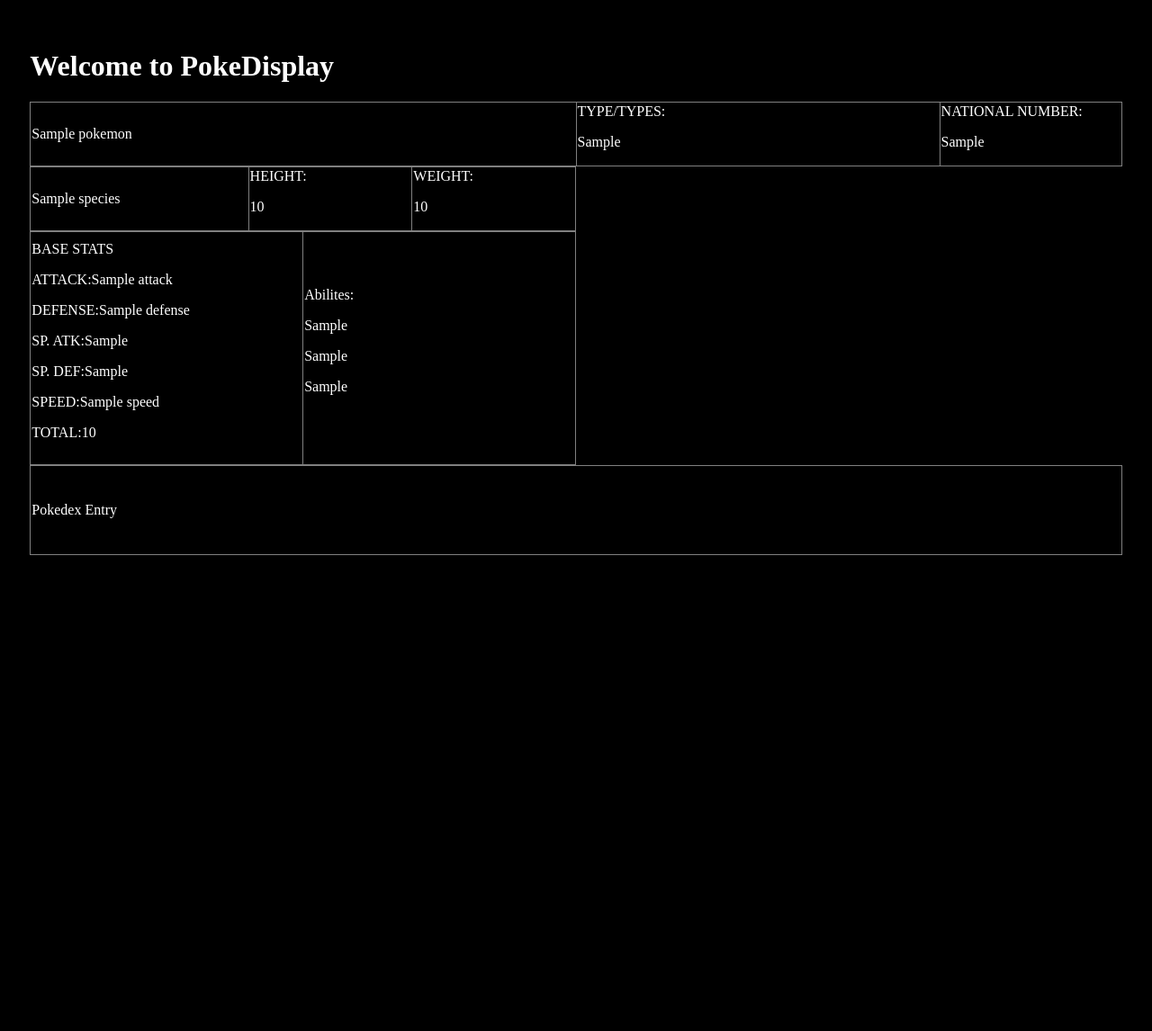
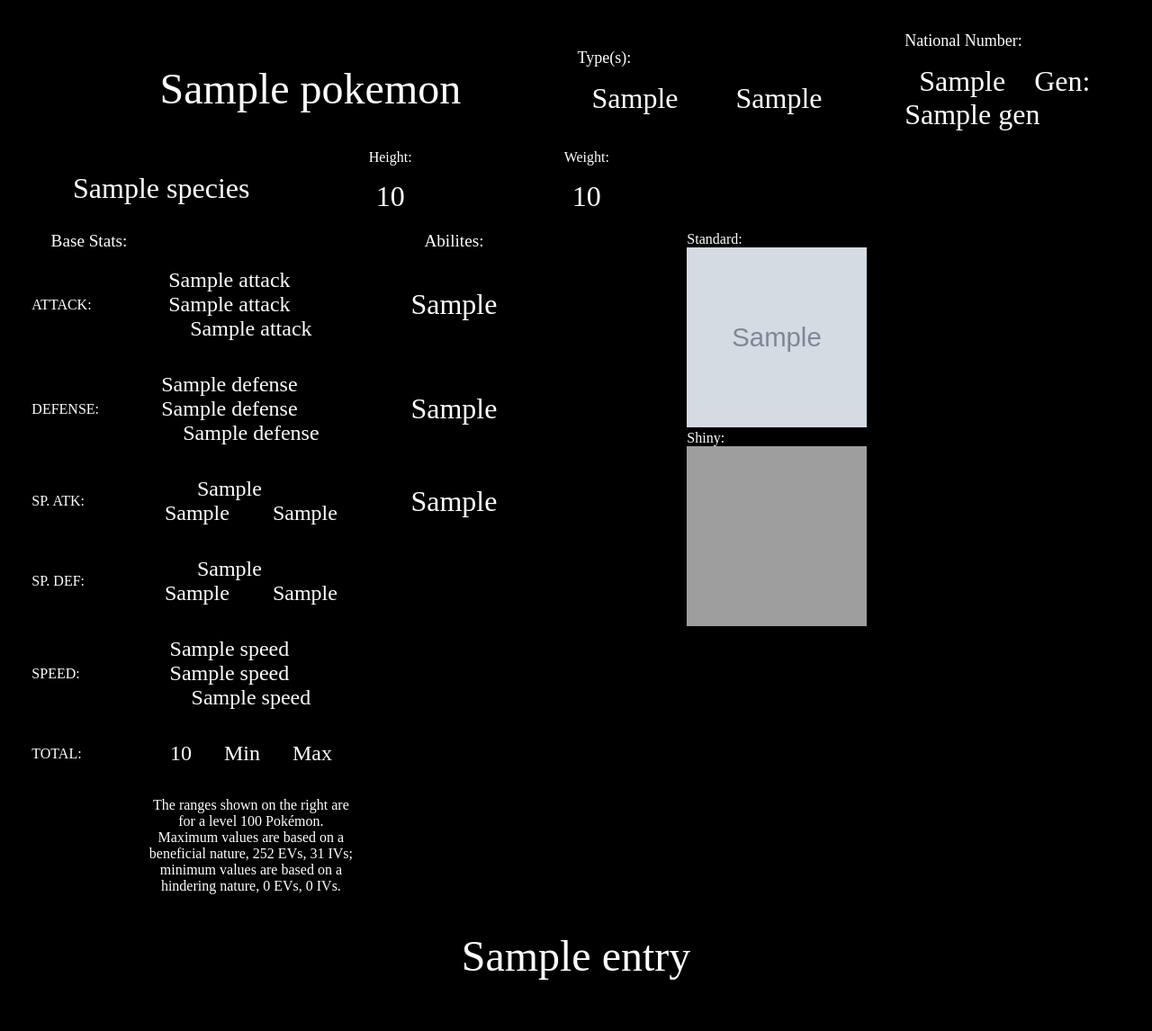
Before and after one commit to JoeRoybal/PokeDisplay, a Flask app: template templates/index.html in a window 1280 px wide. Shown: the whole page at 90% size. Before the commit the page ends 617 px from the top, so only its background shows below. Run offline with Flask 2, Linux system fonts and the light colour scheme; the template is opened without the code that fills it: most values are stand-ins (such as "Sample title", 1, 10 or a date in 2020); grey boxes marked "Sample" are stand-in pictures; parts of the project's set-up code (start-up, migrations or seed data) failed here and were passed over; grey boxes are pictures that could not be loaded.

Commit message:
updates, to many to list <3

```diff
--- a/gather.py
+++ b/gather.py
@@ -6,6 +6,23 @@
 with open('PokeDex.json') as f:
     PokeDex = json.load(f)
 nationalNo = random.randint(1, 898)
+genNum=0
+if 1 <= nationalNo <= 151:
+    genNum=1
+elif 152 <= nationalNo <= 251:
+    genNum = 2
+elif 252 <= nationalNo <= 386:
+    genNum = 3
+elif 387 <= nationalNo <= 493:
+    genNum = 4
+elif 494 <= nationalNo <= 649:
+    genNum = 5
+elif 650 <= nationalNo <= 721:
+    genNum = 6
+elif 722 <= nationalNo <= 809:
+    genNum = 7
+else:
+    genNum=8
 key_list = list(PokeDex.keys())
 value_list = list(PokeDex.values())
 for i in range(0, len(key_list)):
@@ -13,6 +30,7 @@
 
 pokedexnum = key_list.index(nationalNo)
 pokemon = value_list[pokedexnum]
+print("Pokemon: {} from gather.py".format(pokemon))
 URL = "https://pokemondb.net/pokedex/"+pokemon.split()[0]
 page = requests.get(URL)
 soup = BeautifulSoup(page.content, "html.parser")
@@ -21,18 +39,18 @@
 name = main.find("h1").text
 pokedexData = main.find(class_="vitals-table").text
 baseStats = main.find(class_="grid-col span-md-12 span-lg-8").text
+entry = main.find(class_="cell-med-text").text
+
 # needs reformating, not sure if it will be included yet...
 typeDefenses = main.find(class_="resp-scroll text-center").text
-img = "<a href=\"http://pokemondb.net/pokedex/"+pokemon.lower() + \
-    "\"><img src=\"https://img.pokemondb.net/sprites/home/normal/" + \
-    pokemon.lower()+".png\" alt="+pokemon+"></a>"
-shinyImg = "<a href=\"http://pokemondb.net/pokedex/"+pokemon.lower()+"\"><img src=\"https://img.pokemondb.net/sprites/home/shiny/" + \
-    pokemon.lower()+".png\" alt=\""+pokemon+"\"></a>"
+
+standard = "https://img.pokemondb.net/sprites/home/normal/"+pokemon.lower().split()[0]+".png"
+shiny = "https://img.pokemondb.net/sprites/home/shiny/"+pokemon.lower().split()[0]+".png"
 
 
 typeBegin = pokedexData.find('Type')
 typeEnd = pokedexData.find('Species')
-typeTypes = pokedexData[typeBegin+6:typeEnd-3]
+typeTypes = pokedexData[typeBegin+6:typeEnd-3].split()
 
 speciesBegin = pokedexData.find('Species')
 speciesEnd = pokedexData.find('Height')
--- a/main.py
+++ b/main.py
@@ -1,15 +1,23 @@
 from flask import Flask, render_template
 import gather
+import time, sched
+import os
+import multiprocessing
 
 app = Flask(__name__)
 
+#TODO:
+# have the page reload every minute?
+# add evolutions
+# use arrow keys to go forward and backward in the dex
+# .
 
 @app.route('/')     # main URL page
 def index():
+    img = gather.standard
+    shiny = gather.shiny
     nationalNo = gather.nationalNo
     pokemon = gather.pokemon
-    img = gather.img
-    shinyImg = gather.shinyImg
     typeTypes = gather.typeTypes
     species = gather.species
     height = gather.height
@@ -24,12 +32,12 @@
     spDef = gather.spDef
     speed = gather.speed
     total = gather.total
+    entry = gather.entry
+    gen = gather.genNum
 
     return render_template('index.html',
                            nationalNo=nationalNo,
                            pokemon=pokemon,
-                           img=img,
-                           shinyImg=shinyImg,
                            typeTypes=typeTypes,
                            species=species,
                            height=height,
@@ -43,8 +51,30 @@
                            spAtk=spAtk,
                            spDef=spDef,
                            speed=speed,
-                           total=total)
+                           img=img,
+                           shiny = shiny,
+                           total=total,
+                           entry=entry,
+                           gen=gen)
 
+def pokemonUpdate():
+    s = sched.scheduler(time.time, time.sleep)
+    def PokemonPerMinute(sc):
+        os.system('python gather.py')
+        print(gather.pokemon)
+        s.enter(5, 1, PokemonPerMinute, (sc,))
+
+    s.enter(5, 1, PokemonPerMinute, (s,))
+    s.run()
+
+def mainApp():
+    app.run()
 
 if __name__ == '__main__':
-    app.run()
+    # updater = multiprocessing.Process(name='updater', target=pokemonUpdate)
+    # webApp = multiprocessing.Process(name='webApp', target=mainApp)
+    # updater.start()
+    # webApp.start()
+    mainApp()
+
+    #gather.py runs three times?
--- /dev/null
+++ b/requirements.txt
@@ -0,0 +1,4 @@
+flask
+gather
+requests
+bs4
--- a/templates/index.html
+++ b/templates/index.html
@@ -13,67 +13,138 @@
       }
     </style>
 </head>
-<!--nationalNo
-pokemon
-img
-shinyImg
-typeTypes
-species
-weight
-ability1
-ability2
-ability3
-HP
-attack
-defense
-spAtk
-spDef
-speed
-total-->
 <body>
-   <h1>Welcome to PokeDisplay</h1>
-   <table style="border-collapse: collapse; width: 100%; height: 50px;" border="1">
+  <div id = "name/type(s)/NatNum">
+    <table style="border-collapse: collapse; width: 100%; height: 50px;border-color: black;" border="1">
     <tbody>
     <tr>
-    <td style="width: 30%;">{{pokemon}}</td>
-    <td style="width: 20%;">TYPE/TYPES:<p>{{typeTypes}}</p></td>
-    <td style="width: 10%;">NATIONAL NUMBER:<p>{{nationalNo}}</p></td>
-    </tr>
-    </tbody>
-    </table>
-    <table style="border-collapse: collapse; width: 50%; height: 50px;" border="1">
-    <tbody>
-    <tr>
-    <td style="width: 40%;">{{species}}</td>
-    <td style="width: 30%;">HEIGHT:<p>{{height}}</p></td>
-    <td style="width: 30%;">WEIGHT:<p>{{weight}}</p></td>
-    </tr>
-    </tbody>
-    </table>
-    <table style="border-collapse: collapse; width: 50%; height: 256px;" border="1">
-    <tbody>
-    <tr style="height: 256px;">
-    <td style="width: 50%; height: 256px;">BASE STATS
-    <p>ATTACK:{{attack}} </p>
-    <p>DEFENSE:{{defense}}</p>
-    <p>SP. ATK:{{spAtk}}</p>
-    <p>SP. DEF:{{spDef}}</p>
-    <p>SPEED:{{speed}}</p>
-    <p>TOTAL:{{total}}</p>
+    <td style="width: 50%;text-align: center;">&emsp;<font size="+4">{{pokemon}}</font></td>
+    <td style="width: 30%;"><font size="+1">Type(s):</font>
+    <p>&emsp;<font size="+3">{{typeTypes.0}}&emsp;&emsp;{{typeTypes.1}}</font></p>
     </td>
-    <td style="width: 50%;">Abilites:
-    <p>{{ability1}}</p>
-    <p>{{ability2}}</p>
-    <p>{{ability3}}</p>
+    <td style="width: 20%;"><font size="+1">National Number:</font>
+    <p>&emsp;<font size="+3">{{nationalNo}}&emsp;Gen: {{gen}}</font></p>
     </td>
     </tr>
     </tbody>
     </table>
-    <table style="border-collapse: collapse; width: 100%; height: 100px;" border="1">
+  </div>
+
+  <div id = "species/height/weight">
+    <table style="border-collapse: collapse; width: 60%; height: 50px;border-color: black;" border="1">
+      <tbody>
+        <tr>
+          <td style="width: 40%;text-align: center;"><font size="+3">{{species}}</font></td>
+          <td style="width: 30%;text-align: center;">Height:
+            <p><font size="+3">{{height}}</font></p>
+          </td>
+          <td style="width: 30%;text-align: center;">Weight:
+            <p><font size="+3">{{weight}}</font></p>
+          </td>
+        </tr>
+      </tbody>
+    </table>
+  </div>
+
+  <div id = "stats and images">
+    <div id= "stats" style="float: left;width: 60%;">
+      <table style="border-collapse: collapse; width: 80%; height: 70px;border-color: black;" border="1">
+        <tbody>
+          <tr style="height: 10px;">
+            <td style="width: 10%; height: 10px;text-align: center;font-size: larger;">Base Stats:</td>
+            <td style="width: 20%; height: 10px;"></td>
+            <td style="width: 20%; height: 10px;text-align: center;font-size: larger;">Abilites:</td>
+          </tr>
+          <tr style="height: 10px;">
+            <td style="width: 10%; height: 10px;">
+             <p>ATTACK:</p>
+            </td>
+            <td style="width: 20%; height: 10px;">
+              <p align="center"><font size="+2">{{attack.0}}&emsp;&emsp;{{attack.1}}&emsp;&emsp;{{attack.2}}</font></p>
+            </td>
+            <td style="width: 20%; height: 10px;text-align: center;"><font size="+3">{{ability1}}</font></td>
+          </tr>
+          <tr style="height: 10px;">
+            <td style="width: 10%; height: 10px;">
+              <p>DEFENSE:</p>
+            </td>
+            <td style="width: 20%; height: 10px;">
+              <p align="center"><font size="+2">{{defense.0}}&emsp;&emsp;{{defense.1}}&emsp;&emsp;{{defense.2}}</font></p>
+            </td>
+            <td style="width: 20%; height: 10px;text-align: center;">
+              <p align="center"><font size="+3">{{ability2}}</font></p>
+            </td>
+          </tr>
+          <tr style="height: 10px;">
+            <td style="width: 10%; height: 10px;">
+              <p>SP. ATK:</p>
+            </td>
+            <td style="width: 20%; height: 10px;">
+              <p align="center"><font size="+2">{{spAtk.0}}&emsp;&emsp;{{spAtk.1}}&emsp;&emsp;{{spAtk.2}}</font></p>
+            </td>
+            <td style="width: 20%; height: 10px;text-align: center;"><font size="+3">{{ability3}}</font></td>
+          </tr>
+          <tr style="height: 10px;">
+            <td style="width: 10%; height: 10px;">
+              <p>SP. DEF:</p>
+            </td>
+            <td style="width: 20%; height: 10px;">
+              <p align="center"><font size="+2">{{spDef.0}}&emsp;&emsp;{{spDef.1}}&emsp;&emsp;{{spDef.2}}</font></p>
+            </td>
+            <td style="width: 20%; height: 10px;">&nbsp;</td>
+          </tr>
+          <tr style="height: 10px;">
+            <td style="width: 10%; height: 10px;">
+              <p>SPEED:</p>
+            </td>
+            <td style="width: 20%; height: 10px;">
+              <p align="center"><font size="+2">{{speed.0}}&emsp;&emsp;{{speed.1}}&emsp;&emsp;{{speed.2}}</font></p>
+            </td>
+            <td style="width: 20%; height: 10px;">&nbsp;</td>
+          </tr>
+          <tr style="height: 10px;">
+            <td style="width: 10%; height: 10px;">
+              <p >TOTAL:</p>
+            </td>
+            <td style="width: 20%; height: 10px;">
+              <p align="center"><font size="+2">{{total.0}}&emsp;&ensp;Min&emsp;&ensp;Max</font></p>
+            </td>
+            <td style="width: 20%; height: 10px;">&nbsp;</td>
+          </tr>
+          <tr>
+            <td></td>
+            <td>
+              <p align="center">The ranges shown on the right are for a level 100 Pokémon. Maximum values are based on a beneficial nature, 252 EVs, 31 IVs; minimum values are based on a hindering nature, 0 EVs, 0 IVs.</p>
+            </td>
+          </tr>
+        </tbody>
+      </table>
+    </div>
+    <table style="border-collapse: collapse; width: 10%; height: 70px;border-color: black;" border="1">
+      <tbody>
+        <tr>
+          <td>
+            Standard:
+            <img align="left" src="{{img}}" alt="Standard image" height="200px" width="200px" />
+          </td>
+        </tr>
+        <tr>
+          <td>
+            Shiny:
+            <img align="left" src="{{shiny}}" alt="Shiny image"  height="200px" width="200px"/>
+          </td>
+        </tr>
+      </tbody>
+    </table>
+  </div>
+
+  <div id = "entry">
+    <table style="border-collapse: collapse; width: 100%; height: 100px;border-color: black;" border="1">
     <tbody>
     <tr style="height: auto;">
-    <td style="width: 100%;height: auto;">Pokedex Entry</td>
+    <td style="width: 100%; height: auto;text-align:center;"><font size="+5">{{entry}}</font></td>
     </tr>
     </tbody>
     </table>
+  </div>
 </body>
```
Also changed, not shown: PokeDex.json (+1 -1 lines).
